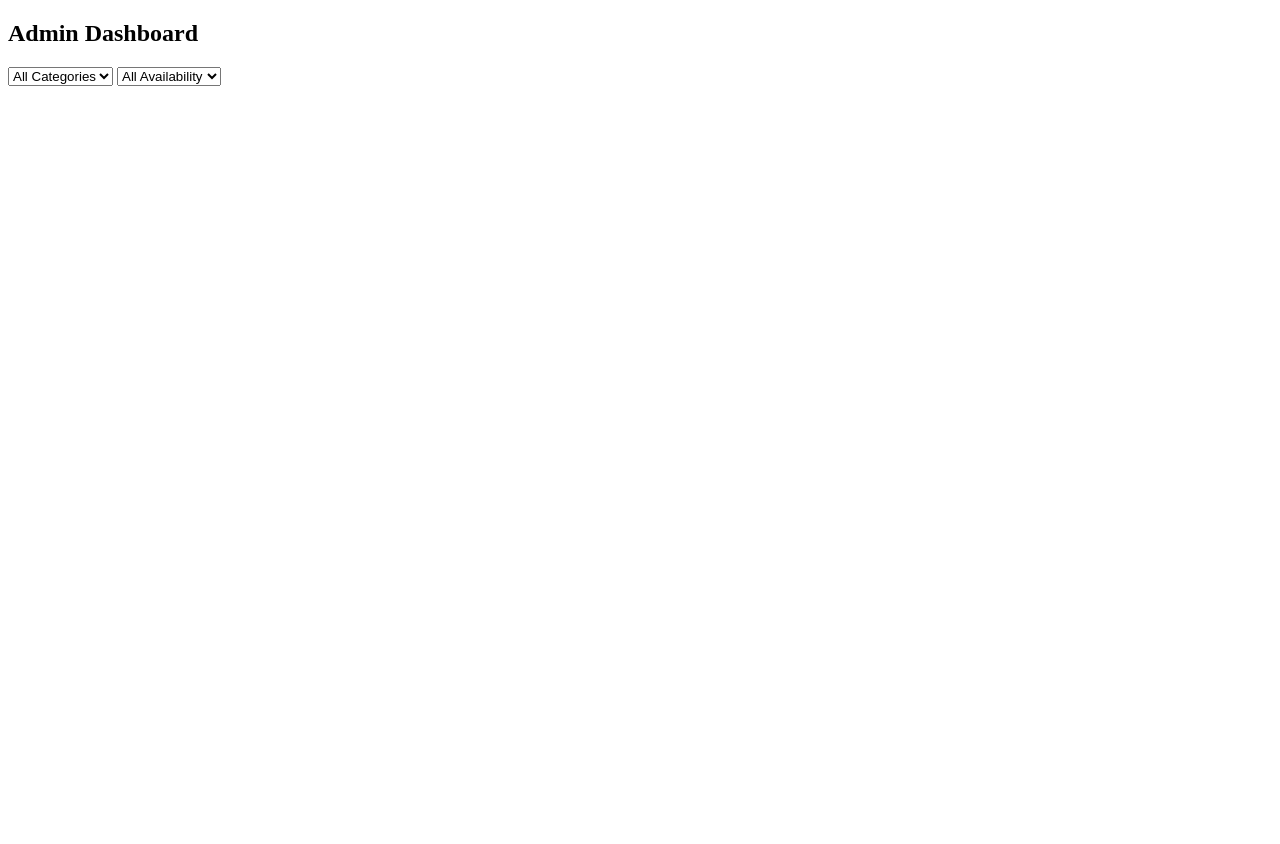
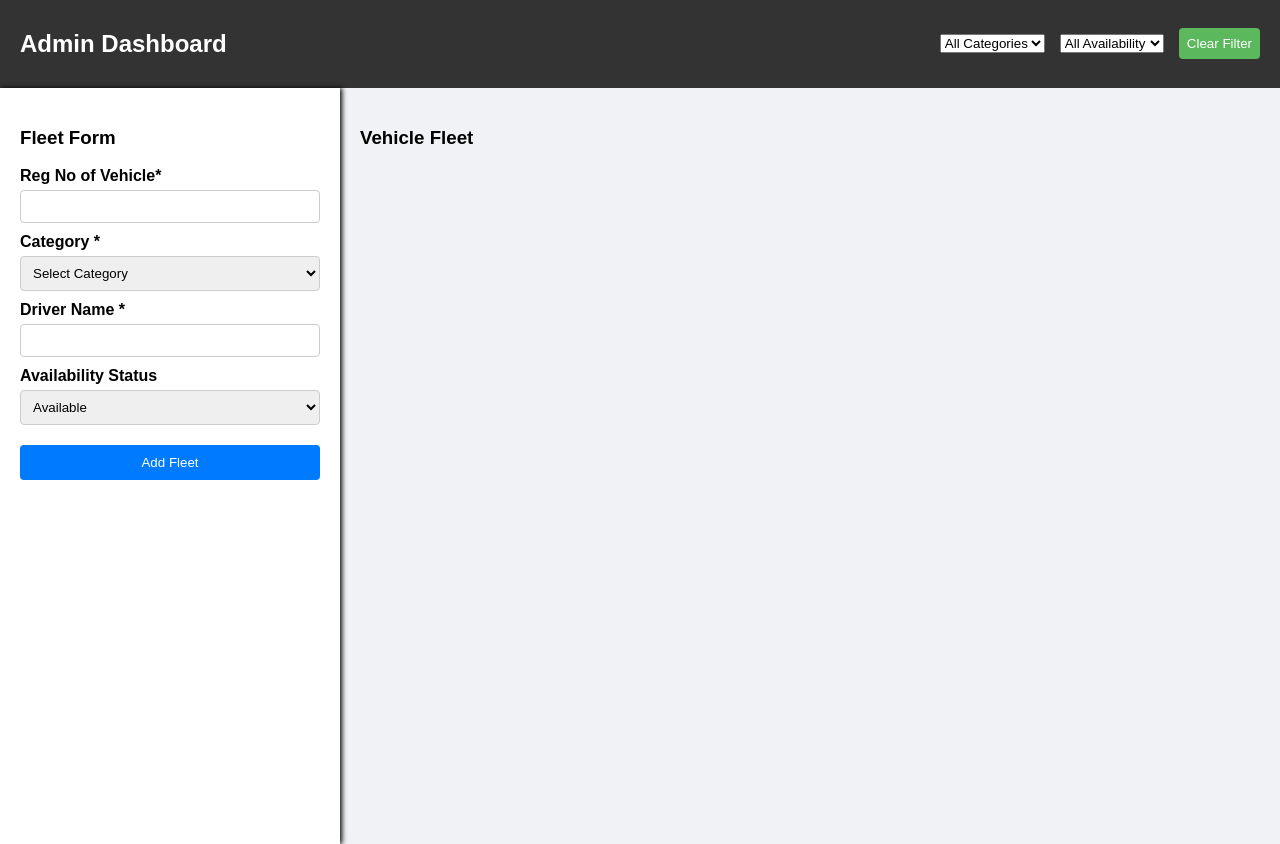
Before and after one commit to SayaliMore03/Fleet_Application_Assesment, a plain HTML site: page admin.html in a window 1280 px wide. Before the commit the page ends 800 px from the top, so only its background shows below. Drawn offline with Linux system fonts and the light colour scheme.

Commit message:
admin.html created

```diff
--- a/admin.html
+++ b/admin.html
@@ -1,10 +1,162 @@
 <!DOCTYPE html>
 <html lang="en">
+
 <head>
     <meta charset="UTF-8">
     <meta name="viewport" content="width=device-width, initial-scale=1.0">
     <title>Document</title>
+
+    <style>
+        body{
+            font-family: Arial, Helvetica, sans-serif;
+            margin: 0;
+            background-color: #f0f2f5;
+        }
+        .navbar{
+            background-color: #333;
+            color: white;
+            padding: 10px 20px;
+            display: flex;
+            justify-content: space-between;
+            align-items: center;
+        }
+
+        .navbar-filters{
+            display: flex;
+            gap: 15px;
+            align-items: center;
+        }
+
+        .navbar .select , .navbar button{
+            padding: 8px;
+            border-radius: 4px;
+            border: none;
+        }
+
+        .navbar button{
+            background-color: #5cb85c;
+            color: white;
+            cursor: pointer;
+        }
+
+        .navbar button:hover {
+            background-color: #4cae4c;
+
+        }
+        .dashboard-container{
+            display: flex;
+            min-height:calc(100vh - 44px);
+        }
+        .sidebar{
+            width: 300px;
+            padding: 20px;
+            background-color: #fff;
+            box-shadow: 2px 0 5px rgba(0,0 ,0,1);
+        }
+
+        .main-content{
+            flex-grow :1;
+            padding: 20px;
+        }
+        .fleet-form label{
+            display: block;
+            margin-top: 10px;
+            font-weight: bold;
+        }
+        .fleet-form input , .fleet-form select{
+            width :100%;
+            padding: 8px;
+            margin-top: 5px;
+            border: 1px solid #ccc;
+            border-radius:4px;
+            box-sizing:border-box
+        }
+        .fleet-form button{
+            margin-top: 20px;
+            width: 100%;
+            padding: 10px;
+            background-color: #007bff;
+            color: white;
+            border: none;
+            border-radius: 4px;
+            cursor: pointer;
+        }
+        .fleet-form button:hover{
+            background-color: #0056b3;
+        }
+
+        #fleetCardsContainer {
+            display: grid;
+            grid-template-columns: repeat(3,1fr);
+            gap: 20px
+        }
+        .vehicle-card{
+            background-color: white;
+            border-radius: 8px;
+            overflow: hidden;
+            box-shadow: 0 2px 5px rgba(0,0 ,0,1);
+            transition: transform 0.2s;
+        }
+        .vehicle-card:hover{
+            transform: translateY(-5px)
+        }
+        .vehicle-card img{
+            width: 100%;
+            height: 150px;
+            object-fit: cover;
+        }
+        .card-details{
+            padding: 15px
+        }
+        .card-details p{
+            margin: 5px 0;
+            line-height: 1.4;
+        }
+        .card-details .status{
+            font-weight: bold;
+            padding: 2px 5px;
+            border-radius: 3px;
+            display: inline-block;
+        }
+        .status.Available{
+            background-color: #d4edda;
+            color:#5cb85c;
+        }
+
+        .status .Unavailable{
+            background-color: #f8d7da;
+            color:#721c24;
+        }
+        .card-actions{
+            display: flex;
+            justify-content: space-between;
+            padding: 10px 15px 15px;
+        }
+        .card-actions button{
+          padding: 8px;
+          border: none;
+          border-radius: 4px;
+          cursor: pointer;
+          font-size: 14px;
+        }
+        .update-btn{
+            background-color: #ffc107;
+            color: #333;
+        }
+        .availability-btn{
+            background-color: #17a2b8;
+            color: white;
+        }
+        .delete-btn{
+            background-color: #dc3545;
+            color:white;
+        }
+
+
+    </style>
+
 </head>
+
 <body>
     <div class="navbar">
         <h2>Admin Dashboard</h2>
@@ -22,9 +174,43 @@
                 <option value="All"> All Availability</option>
                 <option value="Available">Available</option>
                 <option value="Unavailable">Unavailable</option>
-
             </select>
+            <button id="clearFilterBtn">Clear Filter</button>
         </div>
     </div>
+
+    <div class="dashboard-container">
+        <div class="sidebar">
+            <h3>Fleet Form</h3>
+            <form id="fleetForm" class="fleet-form">
+                <label for="regNo">Reg No of Vehicle*</label>
+                <input type="text" id="regNo" required>
+                <label for="category">Category *</label>
+                <select id="category" required>
+                    <option value="">Select Category</option>
+                    <option value="Auto">Auto</option>
+                    <option value="Car">Car</option>
+                    <option value="Truck">Truck</option>
+                    <option value="Bus">Bus</option>
+                </select>
+
+                <label for="driverName">Driver Name *</label>
+                <input type="text" id="driverName" required>
+                <label for="isAvailable">Availability Status</label>
+                <select id="isAvailable" required>
+                    <option value="Available">Available</option>
+                     <option value="Unavailable">Unavailable</option>
+                </select>
+                <button type="submit" id="addFleetBtn"> Add Fleet</button>
+            </form>
+
+        </div>
+        <div class="main-content">
+            <h3>Vehicle Fleet</h3>
+            <div id="fleetCardsContainer"></div>
+        </div>
+    </div>
+    <script src="admin.js"></script>
 </body>
+
 </html>
```
Also changed, not shown: admin.js (added).
